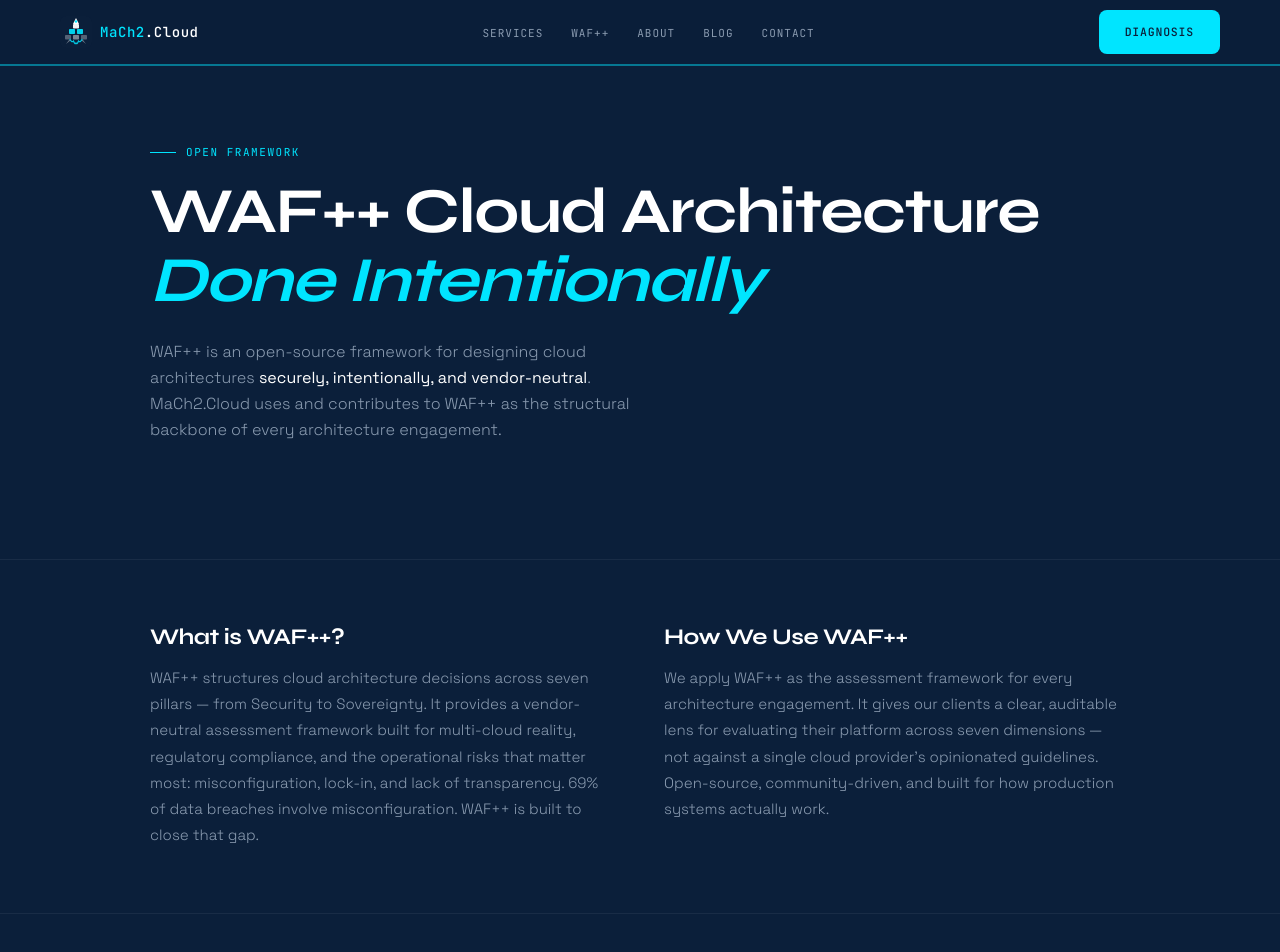
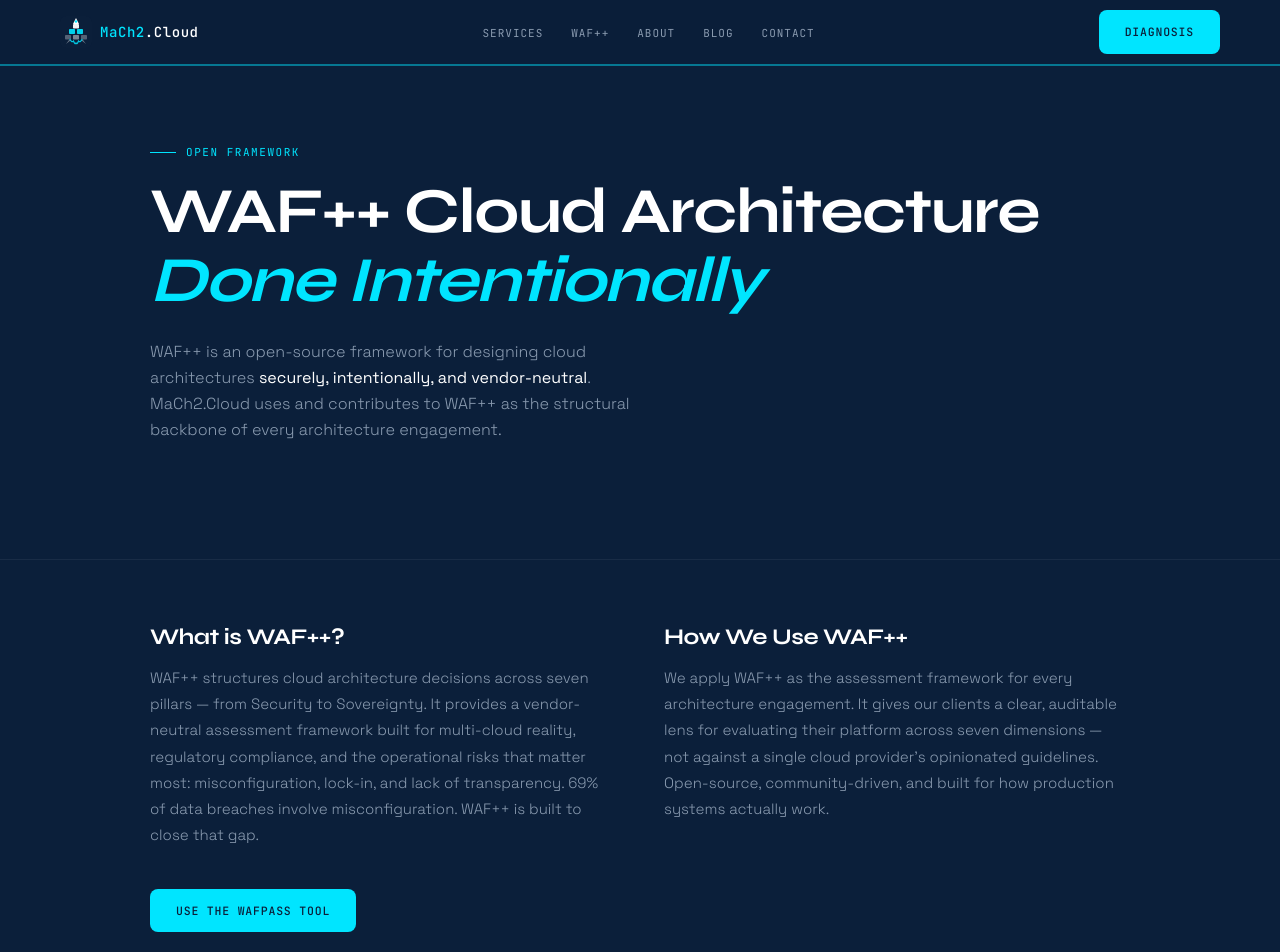
Before and after one commit to chriscloud27/chriscloud27.github.io, a Next.js app: page /en/waf2p in a window 1280 px wide. Shown: the top 952 px of the page. Built offline with nearby package versions, Linux system fonts and the light colour scheme.

Commit message:
add(wafpass): link for linkedin

```diff
--- a/app/[locale]/waf2p/page.tsx
+++ b/app/[locale]/waf2p/page.tsx
@@ -154,6 +154,11 @@
               </p>
             </div>
           </div>
+          <div className="mt-10">
+            <a href="#wafpass" className="btn btn-p">
+              Use the WAFPass Tool
+            </a>
+          </div>
         </div>
       </section>
 
@@ -185,7 +190,7 @@
       </section>
 
       {/* WAFPass */}
-      <section className="py-16 border-t border-white/[0.06]">
+      <section id="wafpass" className="py-16 border-t border-white/[0.06]">
         <div className="wrap">
           {/* Header + Image */}
           <div className="flex flex-col lg:flex-row gap-10 mb-10 items-start">
```
